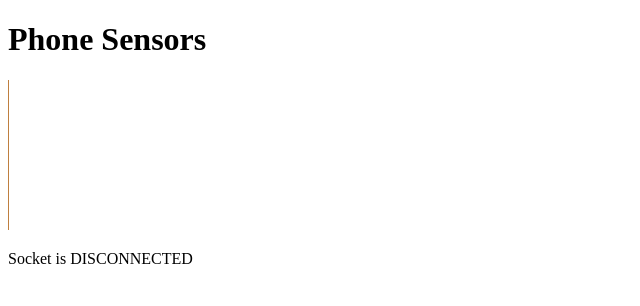
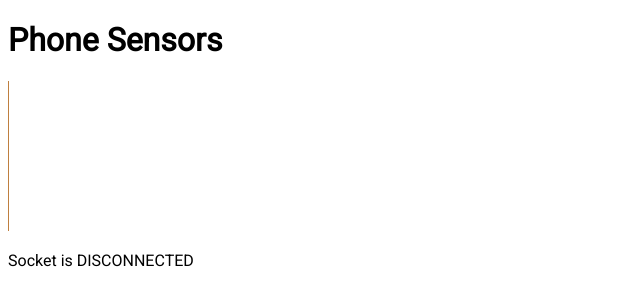
Before and after one commit to AndyPWarren/slot-car-fe, an Angular app: page / in a window 1280 px wide. Shown: the top 306 px of the page, without its empty margins (0-640 px from the left). Built offline with nearby package versions, Linux system fonts and the light colour scheme; no server answers.

Commit message:
add material design

```diff
--- a/package.json
+++ b/package.json
@@ -12,12 +12,14 @@
   },
   "private": true,
   "dependencies": {
-    "@angular/animations": "^5.0.0",
+    "@angular/animations": "^5.1.2",
+    "@angular/cdk": "^5.0.2",
     "@angular/common": "^5.0.0",
     "@angular/compiler": "^5.0.0",
     "@angular/core": "^5.0.0",
     "@angular/forms": "^5.0.0",
     "@angular/http": "^5.0.0",
+    "@angular/material": "^5.0.2",
     "@angular/platform-browser": "^5.0.0",
     "@angular/platform-browser-dynamic": "^5.0.0",
     "@angular/router": "^5.0.0",
--- a/src/styles.css
+++ b/src/styles.css
@@ -1 +1,7 @@
 /* You can add global styles to this file, and also import other style files */
+@import url('https://fonts.googleapis.com/css?family=Roboto');
+@import "~@angular/material/prebuilt-themes/indigo-pink.css";
+
+body {
+    font-family: 'Roboto', sans-serif;
+}
```
